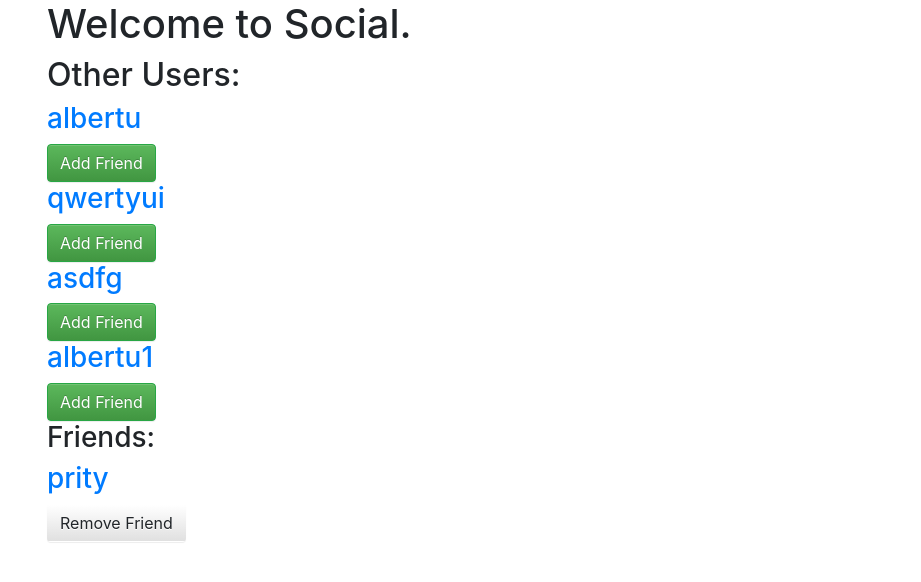
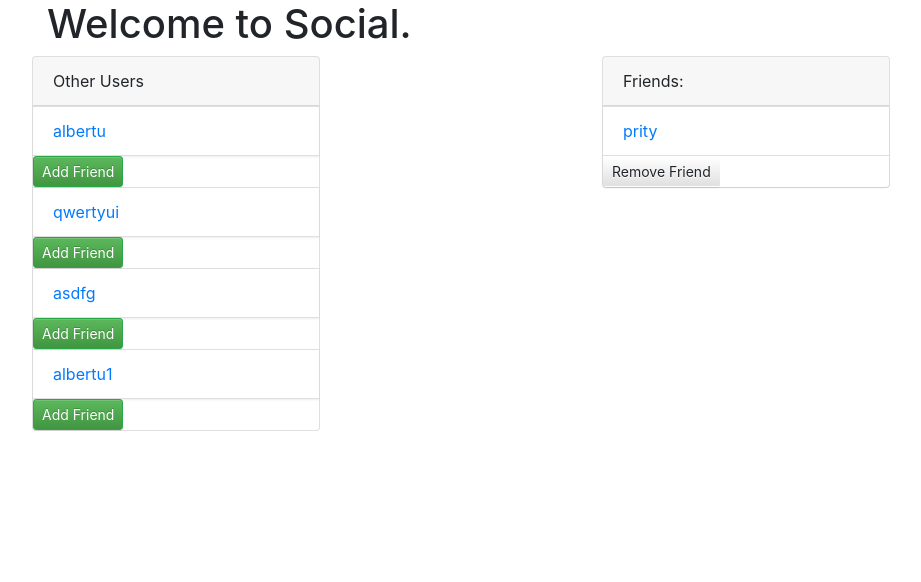
Before and after one commit to pritysonisingh/Project, a Django app: page /account/ in a window 1280 px wide. Shown: the part 56-638 px from the top of the page, without its empty margins (53-974 px from the left). Run offline with Django 3.2, Linux system fonts and the light colour scheme; a user stored in the database is signed in; data comes from the database, SQL or seed files in the repository; both versions use the stored data as it was before the commit; tables that the repository leaves empty hold one stand-in row (values such as "Sample post"); parts of the project's set-up code (start-up, migrations or seed data) failed here and were passed over; some libraries are stand-ins or nearby versions.

```diff
--- a/account/forms.py
+++ b/account/forms.py
@@ -6,6 +6,7 @@ from django.contrib.auth.forms import (
 )
 from django.contrib.auth.models import User
 from .models import Profile
+
 
 class SignUpForm(UserCreationForm):
     dob = forms.DateField(help_text="Required format: DD/MM/YYYY")
@@ -17,6 +18,7 @@ class SignUpForm(UserCreationForm):
             'password1',
             'password2',
             'email',
+            # 'image'
         )
     def __init__(self,*args,**kwargs):
         super().__init__(*args,**kwargs)
@@ -42,4 +44,5 @@ class EditProfileForm(UserChangeForm):
             'first_name',
             'last_name',
             'email',
+            # 'image',
         )
--- a/account/urls.py
+++ b/account/urls.py
@@ -1,17 +1,20 @@
 from django.contrib import admin
 from django.urls import path
+from django.conf.urls import url
 
 from . import views
 from account.views import IndexView
 
 app_name = 'account'
+
 urlpatterns = [
     path('',IndexView.as_view(), name='index'),
     path('signup/', views.signup, name= 'signup'),
     path('profile/',views.view_profile, name='profile'),
     path('profile/<int:pk>/',views.view_profile, name='user-profile'),
     path('profile/edit',views.edit_profile, name='edit_profile'),
-    path('connect/<operation>/<int:pk>',views.add_friend, name='change-friend'),
+    path('connect/<operation>/<int:pk>',views.change_friends, name='change_friends'),
+    # url(r'^connect/(?P<operation>.+)/(?P<pk>\d+)/$', views.change_friends, name='change_friends'),
     path('change_password/', views.change_password, name= 'change_password'),
 
 ]
--- a/account/views.py
+++ b/account/views.py
@@ -33,25 +33,31 @@ class IndexView(TemplateView):
 
     def get(self,request):
         users = User.objects.exclude(id=request.user.id)
-        # friend = get_object_or_404(Friend,current_user=request.user)
-        friend = Friend.objects.get(current_user=request.user)
-        friends = friend.users.all()
+        friends_list = Friend.objects.filter(current_user=request.user)
+        if friends_list:
+            for friend in friends_list:
+                friends = friend.users.all()
+                print(friend.users.all())
+        else:
+            friends = Friend.objects.filter(current_user=request.user)
         args = {'users':users, 'friends':friends}
         return render(request, 'account/index.html',args)
 
+
+
 @login_required
-def view_profile(request):
-    # if pk:
-    #     user = User.objects.get(pk=pk)
-    # else:
-    user = request.user
+def view_profile(request,pk=None):
+    if pk:
+        user = User.objects.get(pk=pk)
+    else:
+        user = request.user
     args= {'user': user}
     return render(request, 'account/profile.html',args)
 
 @login_required
 def edit_profile(request):
     if request.user == 'POST':
-        form = EditProfileForm(request.POST, instance=request.user)
+        form = EditProfileForm(request.POST, request.FILES, instance=request.user)
 
         if form.is_valid():
             form.save
@@ -75,7 +81,7 @@ def change_password(request):
         return render(request,'registration/change_password.html',args)
 
 
-def add_friend(request,operation,pk):
+def change_friends(request,operation,pk):
     friend = User.objects.get(pk=pk)
     if operation == 'add':
         Friend.make_friend(request.user,friend)
--- a/instagram/urls.py
+++ b/instagram/urls.py
@@ -24,8 +24,4 @@ urlpatterns = [
     path('account/', include('account.urls')),
     path('posts/',include('posts.urls')),
     path('accounts/', include('django.contrib.auth.urls')),
-    path('rocketchat/', include('rocketchat_auth.urls')),
 ]+ static(settings.MEDIA_URL, document_root= settings.MEDIA_ROOT)
-# [url(r'^rocketchat/', include('rocketchat_auth.urls'))]
-
-# urlpatterns += [url(r'^rocketchat/', include('rocketchat_auth.urls'))]
--- a/posts/views.py
+++ b/posts/views.py
@@ -14,7 +14,8 @@ def post(request):
         if form.is_valid():
             post = form.save(commit=False)
             post.user = request.user
-            form.save()
+            post.save()
+            # form.save()
             return redirect('posts:post_list')
     else:
         form = PostForm()
--- a/templates/account/edit_profile.html
+++ b/templates/account/edit_profile.html
@@ -2,7 +2,7 @@
 {% load bootstrap4 %}
 {% block content %}
 <div class="container">
-  <form action="{% url 'account:profile' %}" method="POST">
+  <form action="{% url 'account:profile' %}" method="POST" enctype="multipart/form-data">
       {% csrf_token %}
       <h3>Edit your Profile.!</h3>
       {% bootstrap_form form %}
--- a/templates/account/index.html
+++ b/templates/account/index.html
@@ -6,25 +6,40 @@
         <h1>Welcome to Social.</h1>
     </div>
 
-    <div class="col-md-8">
-        <h2>Other Users:</h2>
+    <div class="row">
+        <div class="col-sm-6">
+            <div class="card" style="width: 18rem;">
+                <div class="card-header">
+                    Other Users
+                </div>
                 {% for user in users %}
-            <h3>
-            <a href="{% url 'account:user-profile' pk=user.pk %}">{{ user.username }}</a>
-            </h3>
+                <ul class="list-group list-group-flush">
+                    <li class="list-group-item"><a href="{% url 'account:user-profile' pk=user.pk %}">{{ user.username }}</a></li>
+                </ul>
                 {% if not user in friends %}
-                <a href="{% url 'account:change-friend' operation='add' pk=user.pk %}">
-                    <button type="button" class="btn btn-success">Add Friend</button>
+                <a href="{% url 'account:change_friends' operation='add' pk=user.pk %}">
+                    <button type="button" class="btn btn-success btn-sm">Add Friend</button>
                 </a>
                 {% endif %}
                 {% endfor %}
-        <h3>Friends:</h3>
+          </div>
+        </div>
+
+          <div class="col-sm-6">
+            <div class="card" style="width: 18rem;">
+                <div class="card-header">
+                    Friends:
+                </div>
             {% for friend in friends %}
-            <h3><a href="{% url 'account:user-profile' pk=user.pk %}">{{ friend.username }}</a></h3>
-            <a href="{% url 'account:change-friend' operation='remove' pk=friend.pk %}">
-            <button type="button" class="btn btn-default">Remove Friend</button>
+            <ul class="list-group list-group-flush">
+              <li class="list-group-item"><a href="{% url 'account:user-profile' pk=user.pk %}">{{ friend.username }}</li>
+                <a href="{% url 'account:change_friends' operation='remove' pk=friend.pk %}">
+                    <button type="button" class="btn btn-default btn-sm">Remove Friend</button>
                     </a>
+            </ul>
             {% endfor %}
+          </div>
+        </div>
     </div>
 </div>
 <!-- <a href="{% static 'posts/post_list.html' %}">Posts</a> -->
--- a/templates/account/profile.html
+++ b/templates/account/profile.html
@@ -19,7 +19,7 @@
         <li>
           <!-- <a href="{{ post.get_absolute_url }}">{{ post.image }}</a> ({{ post.caption }}) -->
           {% if post.image %}
-          <img src="{{ post.image.url }}" width="240">
+          <img src="{{ user.post.image.url }}" width="240">
           {% endif %}
           <p>{{ post.post_date }}</p>
           <p>{{ post.caption }}</p>
@@ -27,7 +27,7 @@
       {% endfor %}
     </ul>
     {% else %}
-      <p>No Posts :(</p>
+    <p>No Posts :)</a></p>
     {% endif %}
 </div>
 {% endblock %}
--- a/templates/posts/post_list.html
+++ b/templates/posts/post_list.html
@@ -1,7 +1,7 @@
 {% extends 'account/base.html' %}
 {% block content %}
   <h1>Post List</h1>
-  {% if post_list %}
+  {% if post_list  %}
   <ul>
     {% for post in post_list %}
       <li>
@@ -11,6 +11,7 @@
         {% endif %}
         <p>{{ post.post_date }}</p>
         <p>{{ post.caption }}</p>
+        <p>{{ post.user }}</p>
       </li>
     {% endfor %}
   </ul>
```
Also changed, not shown: account/models.py (+12 -2 lines), db.sqlite3 (deleted), media/post_image/mckayla-crump-3OR-XFzKSBo-unsplash.jpg (added), 4 other files. Lines whose indentation alone changed are shown as unchanged.
